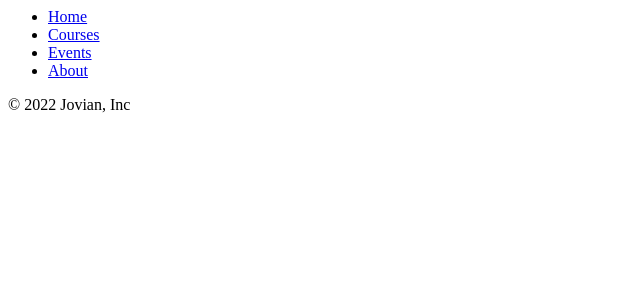
After one commit to digvijayrajput98/Jovian_careers_website-2, a Flask app: template templates/footer.html in a window 1280 px wide. The commit adds this page. Shown: the top 300 px of the page, without its empty margins (0-640 px from the left). Run offline with Flask 2, Linux system fonts and the light colour scheme; the template is opened without the code that fills it, so the values that code supplies are empty.

Commit message:
added files

```diff
--- /dev/null
+++ b/templates/footer.html
@@ -0,0 +1,14 @@
+
+
+<div class="container">
+  <footer class="py-3 my-4">
+    <ul class="nav justify-content-center border-bottom pb-3 mb-3">
+      <li class="nav-item"><a href="https://www.jovian.ai" class="nav-link px-2 text-muted">Home</a></li>
+      <li class="nav-item"><a href="https://www.jovian.ai/learn" class="nav-link px-2 text-muted">Courses</a></li>
+      <li class="nav-item"><a href="https://www.jovian.ai/events" class="nav-link px-2 text-muted">Events</a></li>
+      <li class="nav-item"><a href="https://www.jovian.ai/about" class="nav-link px-2 text-muted">About</a></li>
+
+    </ul>
+    <p class="text-center text-muted">&copy; 2022 Jovian, Inc</p>
+  </footer>
+</div>
--- a/templates/jobitem.html
+++ b/templates/jobitem.html
@@ -13,7 +13,7 @@
          </div>
         {% endif %}
   </div>
-  <div class="col-3">
-  <button type="button" class="btn btn-outline-primary">Apply</button>
+  <div class="col-2 padding-right:16px">
+  <a href="mailto:hello@jovian.ai?subject=Application%20for%20{{job['title']}}&body=My%20name%3A%3Cyour%20name%20here%3E%0D%0AMy%20resume%20link%3A%3Cresume%20link%3E%0D%0AMy%20Linkdin%20link%3A%3Clinkdin%20link%3E" type="button" class="btn btn-outline-primary float-right alig-middle" >Apply</a>
   </div>
 </div>
```
Also changed, not shown: templates/home.html (+17 -8 lines), templates/nav.html (added, +11 -0 lines), static/logo.svg (added), 1 other file.
